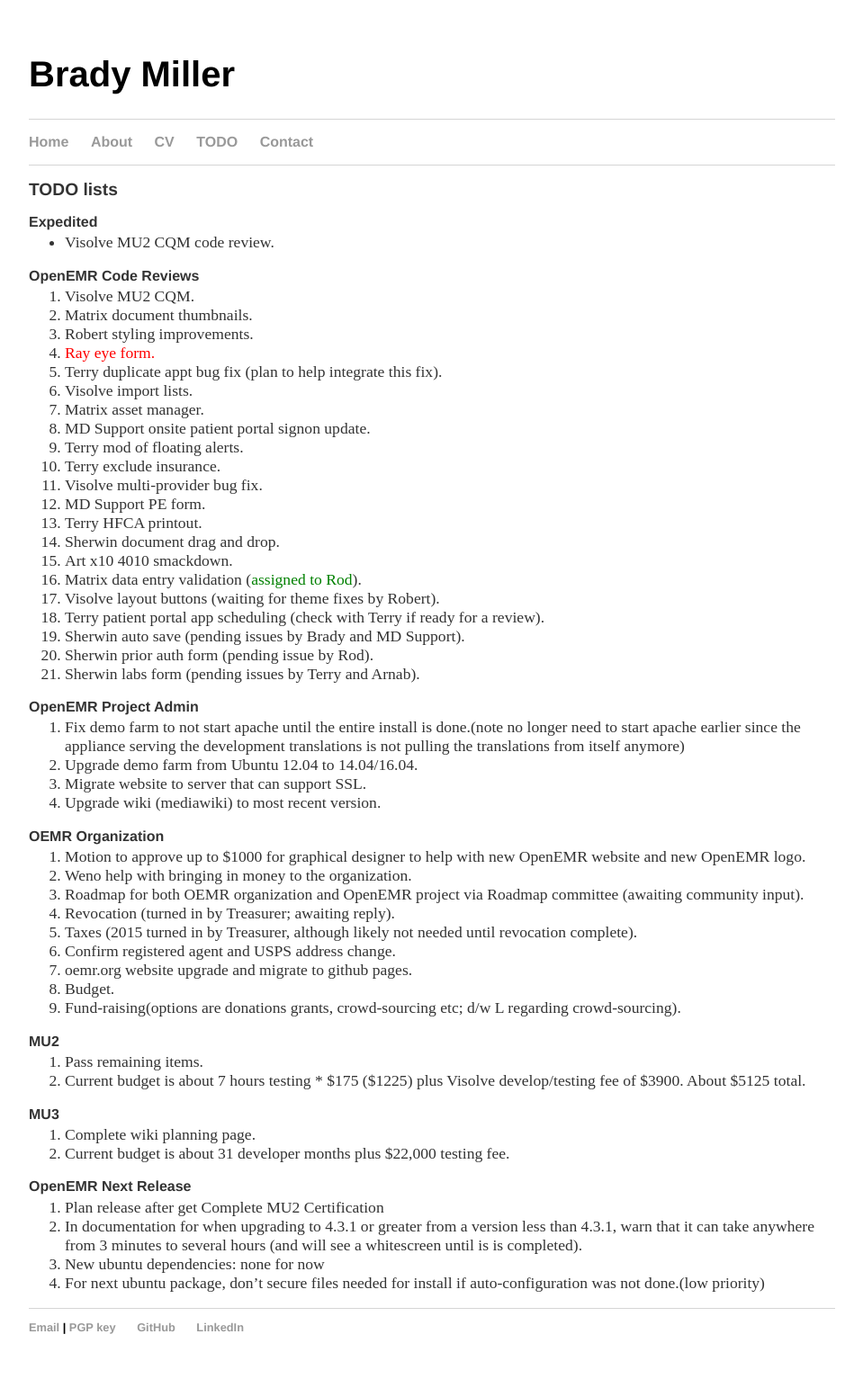
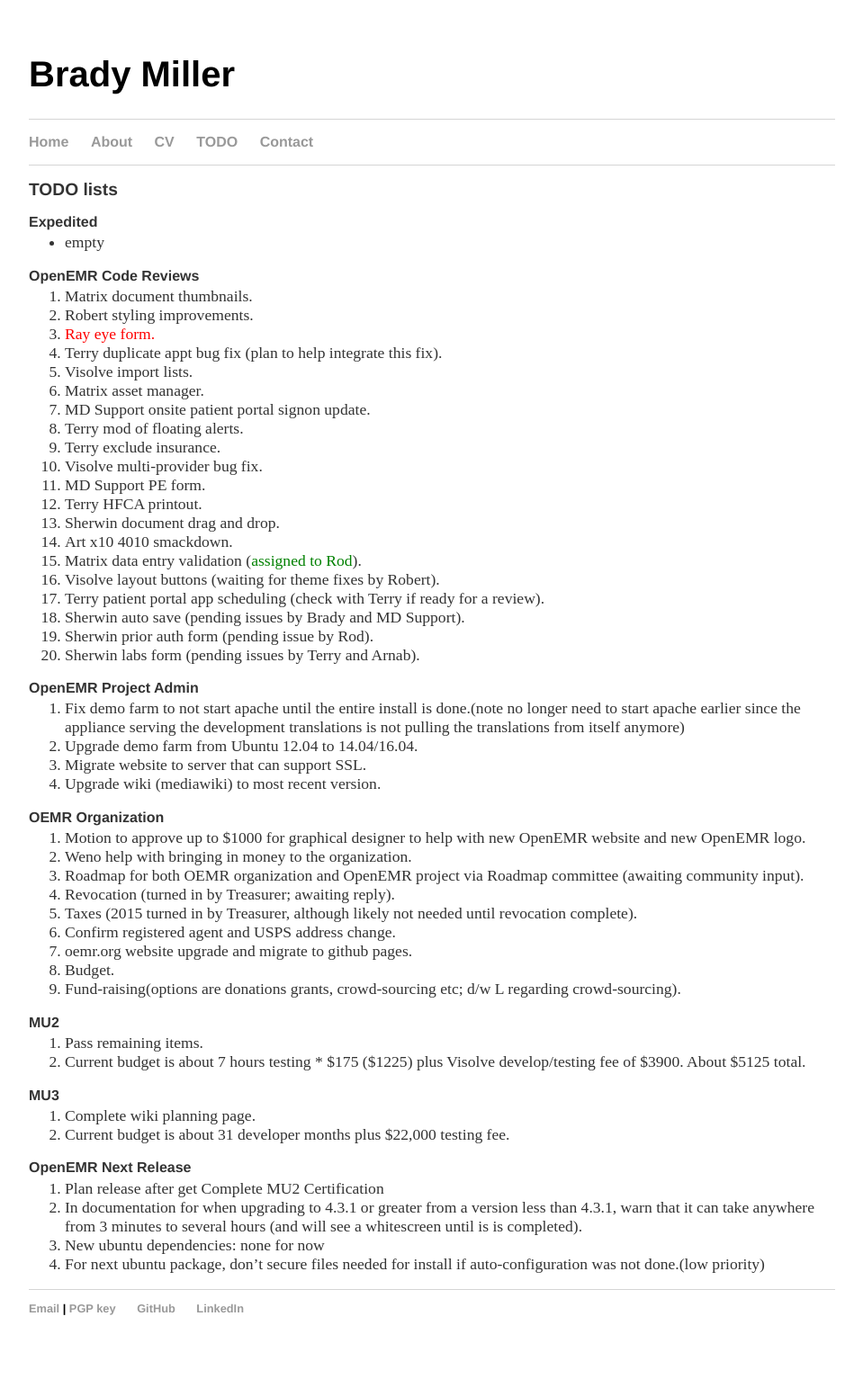
Before and after one commit to bradymiller/bradymiller.github.io, a Jekyll site: the page built from todo/index.md, in a window 1280 px wide. Shown: the whole page at 90% size, without its empty margins (160-1119 px from the left). Built offline with Jekyll 4.4.1, drawn with Linux system fonts in a browser that asks for light colours; after the commit the page ends 1522 px from its top, so only the background shows below that.

Commit message:
Update todo list

```diff
--- a/todo/index.md
+++ b/todo/index.md
@@ -4,10 +4,9 @@
 ## TODO lists
 
 ### Expedited
-* Visolve MU2 CQM code review.
+* empty
 
 ### OpenEMR Code Reviews
-1. Visolve MU2 CQM.
 1. Matrix document thumbnails.
 1. Robert styling improvements.
 1. <span style="color: red">Ray eye form.</span>
```
